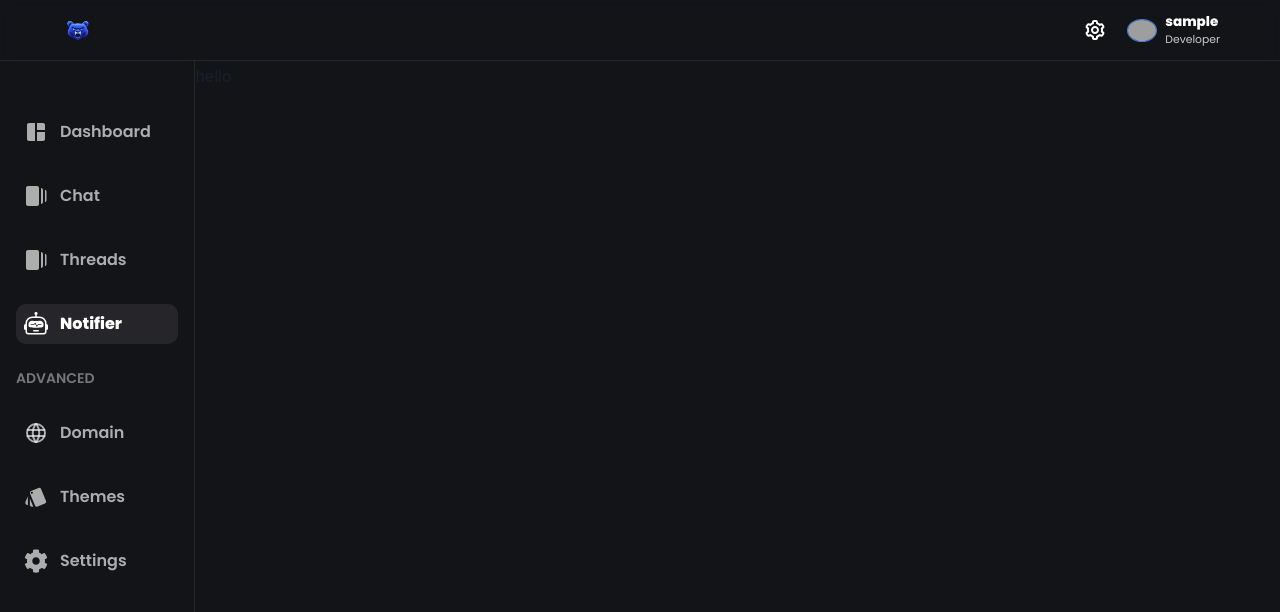
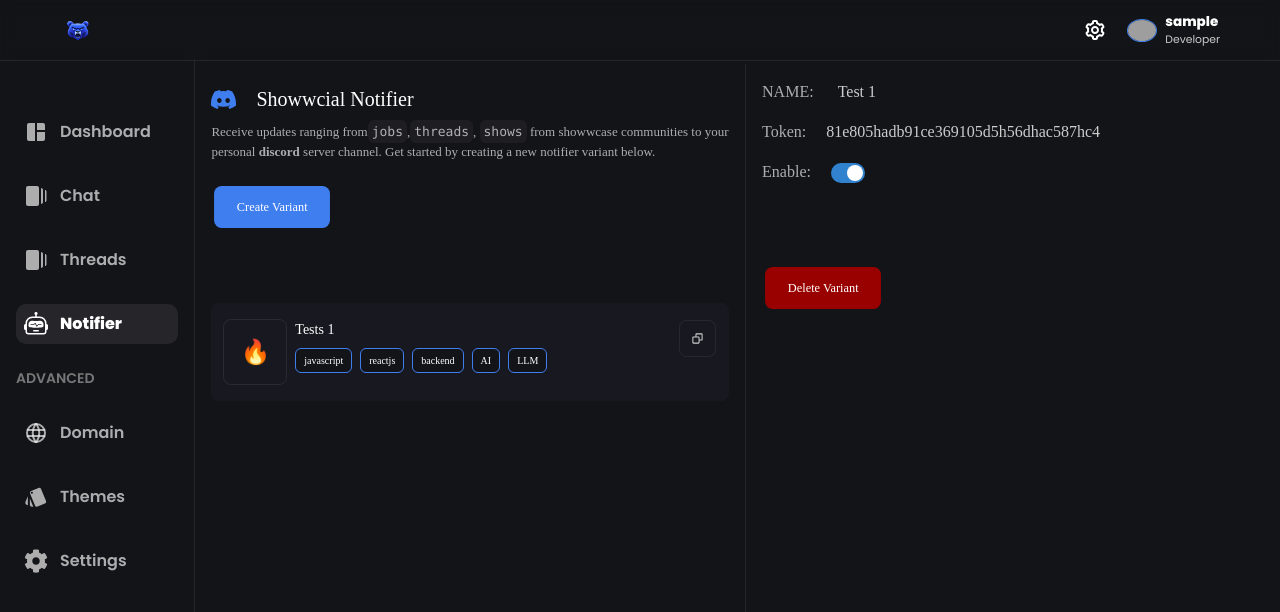
Before and after one commit to Benrobo/showwcial, a Next.js app in the folder packages/app/: page /notifier in a window 1280 px wide. Shown: the top 612 px of the page. Built offline with nearby package versions, Linux system fonts and the light colour scheme; sample sign-in values are in the browser's storage; grey boxes are pictures that could not be loaded.

Commit message:
started discord bot development

```diff
--- a/packages/app/pages/notifier/index.tsx
+++ b/packages/app/pages/notifier/index.tsx
@@ -1,9 +1,118 @@
+import { BsDiscord } from "react-icons/bs";
 import MainDashboardLayout from "../../components/Layout/mainDashboard";
+import withAuth from "../../util/withAuth";
+import Gap from "../../components/Gap";
+import { genRandNum } from "../../util";
+import { BiCopy } from "react-icons/bi";
+import { Switch } from "@chakra-ui/react";
 
-export default function Notifier() {
+function Notifier() {
   return (
     <MainDashboardLayout activeTab="notifier">
-      <div className="w-full flex">hello</div>
+      <div className="w-full h-full flex items-start justify-center">
+        <div className="w-full h-full flex flex-col items-start justify-start py-5 px-4 border-r-solid border-r-[1px] border-r-white-600 overflow-y-scroll hideScrollBar">
+          <div className="flex items-center justify-start gap-5">
+            <BsDiscord className="text-blue-300" size={25} />
+            <p className="text-white-100 font-pp-eb text-[20px]">
+              Showwcial Notifier
+            </p>
+          </div>
+          <p className="text-white-300 font-pp-rg text-[13px] mt-2 ">
+            Receive updates ranging from
+            <kbd className="bg-dark-200 p-1 rounded-md">jobs</kbd>,
+            <kbd className="bg-dark-200 p-1 rounded-md">threads</kbd>,{" "}
+            <kbd className="bg-dark-200 p-1 rounded-md">shows</kbd> from
+            showwcase communities to your personal <b>discord</b> server
+            channel. Get started by creating a new notifier variant below.
+          </p>
+          <br />
+          <button className="px-6 py-3 flex items-center justify-center text-white-100 bg-blue-300 scale-[.95] hover:scale-[1] transition-all font-pp-eb text-[13px] rounded-lg">
+            Create Variant
+          </button>
+          <br />
+          <Gap />
+          <div className="w-full flex flex-col items-start justify-start gap-3">
+            <NotifierVariant />
+          </div>
+        </div>
+
+        <div className="w-full h-full flex flex-col items-start justify-start">
+          {false && (
+            <div className="w-full h-full flex flex-col items-center justify-center">
+              <p className="text-white-200 font-pp-sb text-[14px] ">
+                Nothing to show here for now..
+              </p>
+              <span>😞</span>
+            </div>
+          )}
+          <div className="w-full flex flex-col items-center justify-center px-4 py-4">
+            <div className="w-full flex flex-col items-start justify-start gap-4">
+              <p className="text-white-300 font-pp-rg">
+                NAME:{" "}
+                <span className="text-white-200 font-pp-sb ml-5">Test 1</span>
+              </p>
+              <p className="text-white-300 font-pp-rg">
+                Token:
+                <span className="text-white-200 font-pp-sb ml-5">
+                  {genRandNum(35)}
+                </span>
+              </p>
+              <p className="text-white-300 font-pp-rg">
+                Enable:
+                <span className="text-white-200 font-pp-sb ml-5">
+                  <Switch isChecked={true} />
+                </span>
+              </p>
+              <Gap height={50} />
+              <button className="px-6 py-3 flex items-center justify-center text-white-100 bg-red-400 scale-[.95] hover:scale-[1] transition-all font-pp-eb text-[13px] rounded-lg">
+                Delete Variant
+              </button>
+            </div>
+          </div>
+        </div>
+      </div>
     </MainDashboardLayout>
   );
 }
+
+export default withAuth(Notifier);
+
+function NotifierVariant() {
+  return (
+    <button className="w-full h-auto flex items-start justify-start bg-dark-300 py-4 px-3 rounded-lg">
+      <div className="w-[70px] h-full flex items-center justify-center p-4 rounded-lg border-solid border-[.5px] border-white-600 ">
+        <span className="text-2xl">🔥</span>
+      </div>
+      <div className="w-full flex flex-col items-start justify-start ml-2 gap-2">
+        <p className="text-white-100 font-pp-sb text-[14px]">Tests 1</p>
+        <div className="w-full flex flex-wrap items-start justify-start gap-2">
+          <NotifierTags
+            tags={["javascript", "reactjs", "backend", "AI", "LLM"]}
+          />
+        </div>
+      </div>
+      <button className="px-3 py-3 flex items-center justify-center border-solid border-[1px] border-white-600 scale-[.95] hover:scale-[1] transition-all font-pp-eb text-[13px] rounded-lg">
+        <BiCopy color="#ccc" />
+      </button>
+    </button>
+  );
+}
+
+type NotifierProp = {
+  tags?: string[];
+};
+
+function NotifierTags({ tags }: NotifierProp) {
+  return (
+    <>
+      {tags.map((d, i) => (
+        <span
+          className="px-2 py-1 rounded-md text-[10px] bg-dark-100 text-white-100 border-solid border-[1px] border-blue-300 font-pp-sb"
+          key={i}
+        >
+          {d}
+        </span>
+      ))}
+    </>
+  );
+}
--- a/packages/app/util/index.ts
+++ b/packages/app/util/index.ts
@@ -91,3 +91,13 @@ export function formatStringToMarkdown(content) {
 export const copyToClipboard = (content: string) => {
   navigator && navigator.clipboard.writeText(content);
 };
+
+export function genRandNum(len: number = 10) {
+  const char = "01234567890abcdegh".split("");
+  let generated = "";
+  for (let i = 0; i < len; i++) {
+    const rand = Math.floor(Math.random() * char.length);
+    generated += char[rand];
+  }
+  return generated;
+}
```
Also changed, not shown: 1 other file (tests, documents, lock files or other folders).
